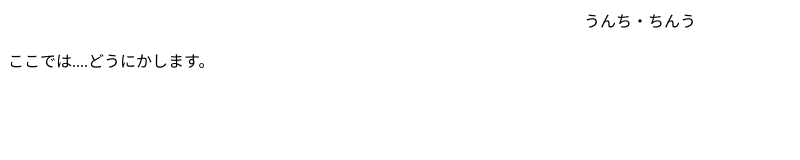
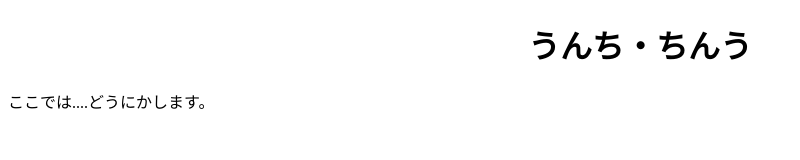
Before and after one commit to Kakuly/kakuly.github.io, a plain HTML site: page index.html in a window 1280 px wide. Shown: the whole page, without its empty margins (0-800 px from the left). Drawn offline with Linux system fonts and the light colour scheme.

Commit message:
Update index.html

```diff
--- a/index.html
+++ b/index.html
@@ -5,7 +5,7 @@
     <title>Kakuly's Home page</title>
   </head>
   <body>
-    <center>うんち・ちんう</center>
+    <h1 align="center">うんち・ちんう</h1>
     <p>ここでは....どうにかします。</p>
   </body>
 </html>
```
